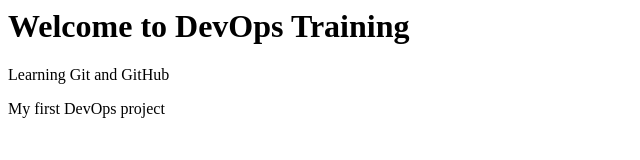
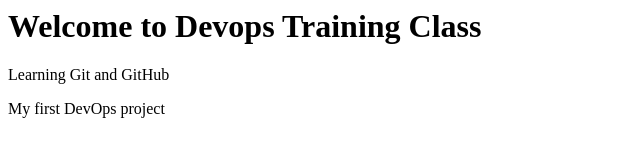
Before and after one commit to sharunisha20/devops-training, a plain HTML site: page index.html in a window 1280 px wide. Shown: the whole page, without its empty margins (0-640 px from the left). Drawn offline with Linux system fonts and the light colour scheme.

Commit message:
Updated index page

```diff
--- a/index.html
+++ b/index.html
@@ -1,3 +1,3 @@
-<h1>Welcome to DevOps Training</h1>
+<h1>Welcome to Devops Training Class</h1>
 Learning Git and GitHub
 <p>My first DevOps project</p>
```
